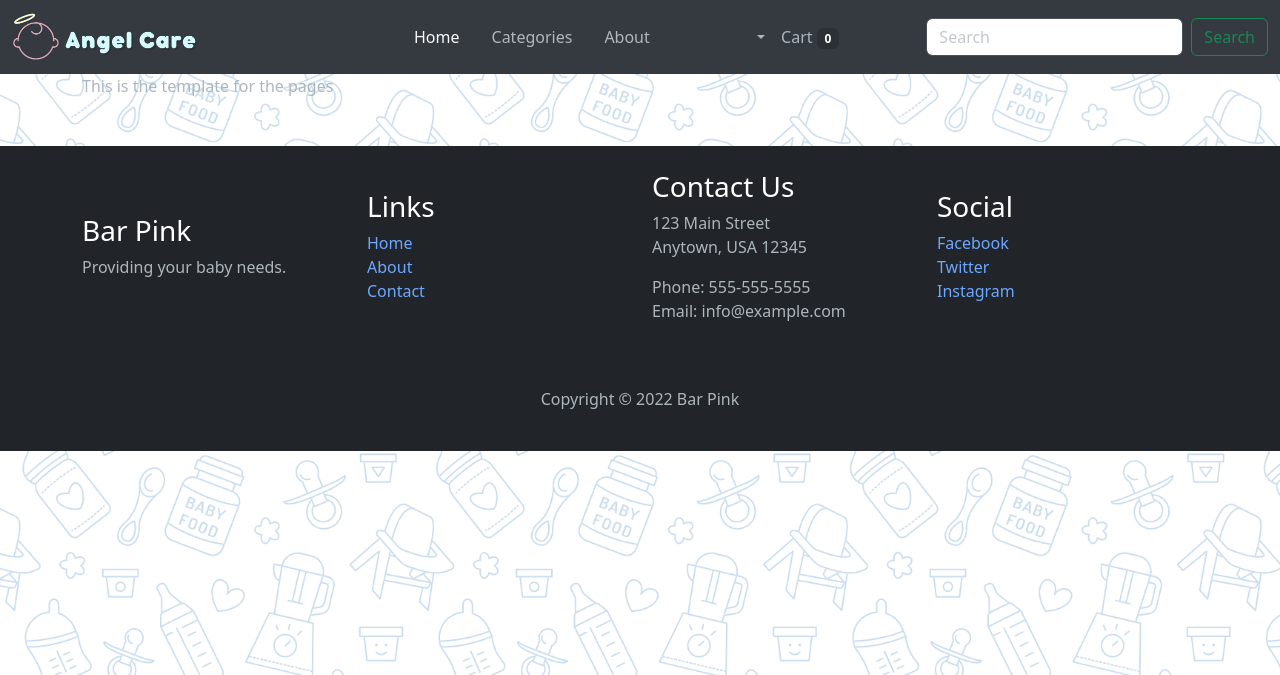
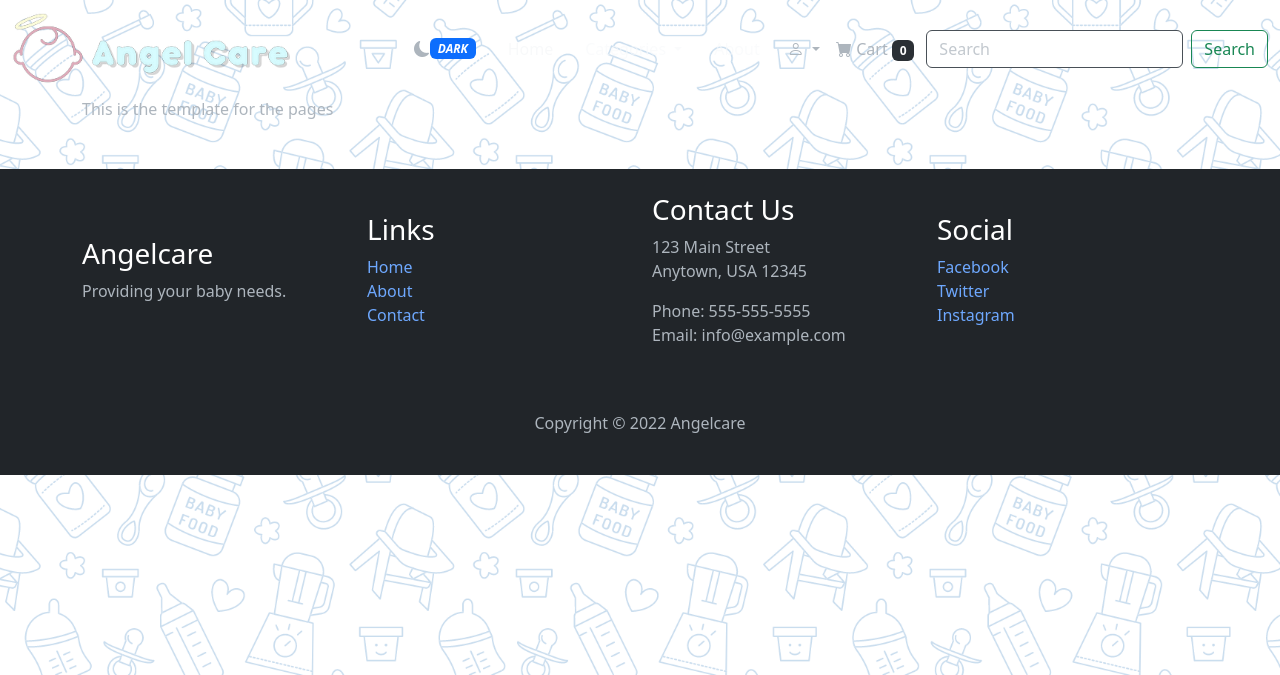
Before and after one commit to faustojc/baby-product-website, a PHP site: page /test.php in a window 1280 px wide. Shown: the top 675 px of the page. Run offline with PHP 8.4, Linux system fonts and the light colour scheme.

Commit message:
Added theme changer in header

```diff
--- a/test.php
+++ b/test.php
@@ -9,24 +9,27 @@
     <meta charset="UTF-8" />
     <meta name="viewport" content="width=device-width, initial-scale=1, shrink-to-fit=no" />
     <meta http-equiv="x-ua-compatible" content="ie=edge" />
-    <title>Angelcare Sign up</title>
+    <title>Angelcare</title>
     <!-- Bootstrap -->
     <link href="css/bootstrap/bootstrap.min.css" rel="stylesheet" />
     <script src="js/bootstrap/bootstrap.bundle.min.js"></script>
+    <link rel="stylesheet" href="https://cdn.jsdelivr.net/npm/bootstrap-icons@1.10.3/font/bootstrap-icons.css">
 
-    <!-- Custom styles & js-->
+    <!-- Custom CSS-->
     <link rel="stylesheet" href="css/style.css" />
-    <script src="js/main.js"></script>
 </head>
 
 <body data-bs-theme="dark">
     <div class="d-flex align-items-center flex-column vh-100">
         <!-- Navbar -->
-        <nav class="navbar navbar-expand-lg bg-body-secondary w-100">
+        <nav class="navbar navbar-expand-lg w-100" style="background-color: var(--theme-primary)">
             <div class="container-fluid">
                 <a class="navbar-brand" href="main.php">
-                    <img class="w-50" src="images/angelcare-logo.png" alt="">
+                    <img class="w-75" src="images/angelcare-logo.png" alt="">
                 </a>
+                <div class="d-inline-flex align-items-center bi bi-moon-fill mx-3" id="themeIcon">
+                    <i class="badge text-wrap text-bg-primary w-auto" id="changeTheme" role="button"></i>
+                </div>
                 <button class="navbar-toggler" type="button" data-bs-toggle="collapse" data-bs-target="#navbarContent" aria-controls="navbarContent" aria-expanded="false" >
                     <span class="navbar-toggler-icon"></span>
                 </button>
@@ -35,18 +38,26 @@
                         <li class="nav-item my-auto mx-lg-2">
                             <a class="nav-link active" aria-current="page" href="#">Home</a>
                         </li>
-                        <li class="nav-item my-auto mx-lg-2">
-                            <a class="nav-link" href="#">Categories</a>
+                        <li class="nav-item dropdown my-auto mx-lg-2">
+                            <span class="nav-link dropdown-toggle" role="button" data-bs-toggle="dropdown" aria-expanded="false">
+                                Categories
+                            </span>
+                            <ul class="dropdown-menu">
+                                <li><a class="dropdown-item" href="#">Baby Toys</a></li>
+                                <li><a class="dropdown-item" href="#">Boy Clothes</a></li>
+                                <li><a class="dropdown-item" href="#">Girl Clothes</a></li>
+                                <li><a class="dropdown-item" href="#">Others</a></li>
+                            </ul>
                         </li>
                         <li class="nav-item my-auto mx-lg-2">
                             <a class="nav-link" href="#">About</a>
                         </li>
                     </ul>
                     <ul class="navbar my-auto list-unstyled">
-                        <li class="nav-item my-auto mx-lg-2 dropdown">
-                            <a class="nav-link dropdown-toggle" href="#" role="button" data-bs-toggle="dropdown" aria-expanded="false">
+                        <li class="nav-item dropdown my-auto mx-lg-2">
+                            <span class="nav-link dropdown-toggle" href="#" role="button" data-bs-toggle="dropdown" aria-expanded="false">
                                 <i class="bi bi-person"></i>
-                            </a>
+                            </span>
                             <ul class="dropdown-menu">
                                 <li><a class="dropdown-item" href="#">Login</a></li>
                                 <li><a class="dropdown-item" href="#">Register</a></li>
@@ -73,8 +84,7 @@
                 <button type="button" class="btn-close" data-bs-dismiss="offcanvas" aria-label="Close"></button>
             </div>
             <div class="offcanvas-body">
-                <div class="container-fluid">
-                </div>
+                <div class="container-fluid" id="cart-list"></div>
             </div>
         </div>
         <!-- Content -->
@@ -86,7 +96,7 @@
             <div class="container">
                 <div class="row justify-content-between align-items-center">
                     <div class="col-md-3">
-                        <h3>Bar Pink</h3>
+                        <h3>Angelcare</h3>
                         <p>Providing your baby needs.</p>
                     </div>
                     <div class="col-md-3">
@@ -119,12 +129,15 @@
                 </div>
                 <div class="row mt-5">
                     <div class="col text-center">
-                        <p>Copyright &copy; 2022 Bar Pink</p>
+                        <p>Copyright &copy; 2022 Angelcare</p>
                     </div>
                 </div>
             </div>
         </footer>
     </div>
+
+    <script src="js/main.js"></script>
+    <script src="js/changeTheme.js"></script>
 </body>
 
 </html>
```
